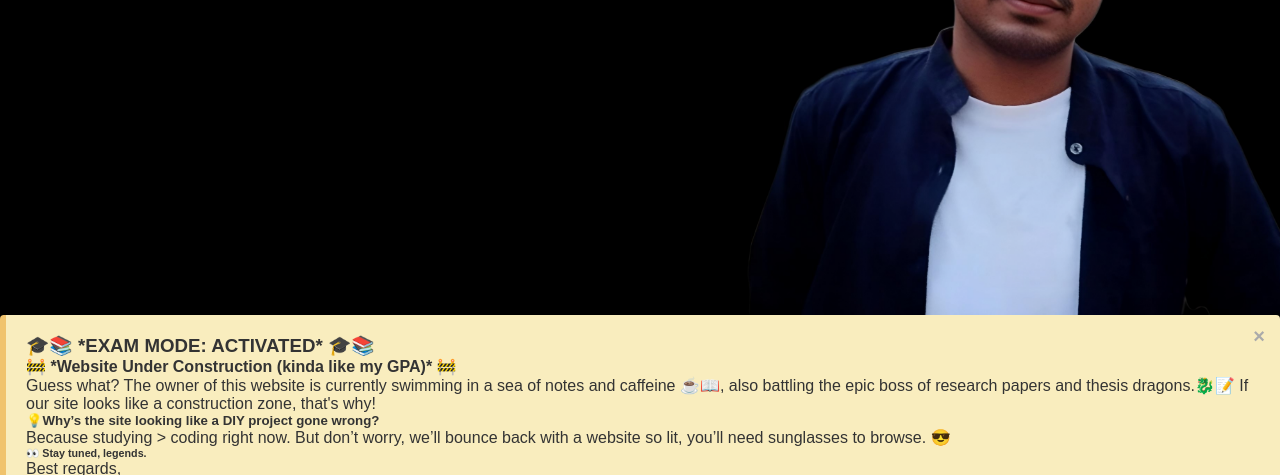
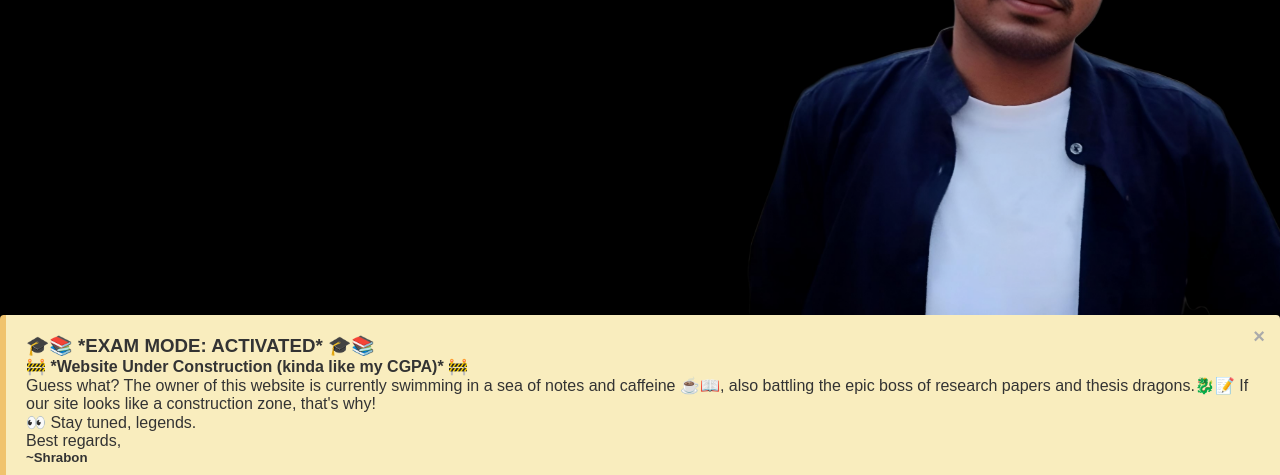
Before and after one commit to shrabonbiswas/its-shrabon, a plain HTML site: page index.html in a window 1280 px wide. Shown: the part 485-960 px from the top of the page. Drawn offline with Linux system fonts and the light colour scheme.

Commit message:
index.html

```diff
--- a/index.html
+++ b/index.html
@@ -34,16 +34,15 @@
             <span class="closebtn" onclick="this.parentElement.style.display='none';">&times;</span>
             <h3>🎓📚 *EXAM MODE: ACTIVATED* 🎓📚 </h3>
 
-              <h4>🚧 *Website Under Construction (kinda like my GPA)* 🚧</h4>
+              <h4>🚧 *Website Under Construction (kinda like my CGPA)* 🚧</h4>
 
 
                 <p>Guess what? The owner of this website is currently swimming in a sea of notes and caffeine ☕📖, also battling the epic boss of research papers and thesis dragons.🐉📝 If our site looks like a construction zone, that's why! </p>
-             <h5>💡Why’s the site looking like a DIY project gone wrong?</h5>
-             <p>Because studying > coding right now. But don’t worry, we’ll bounce back with a website so lit, you’ll need sunglasses to browse. 😎</p>
-             <h6>👀 Stay tuned, legends.</h6>
+
+             <p>👀 Stay tuned, legends.</p>
 
                 <p>Best regards,</p>
-                <p>~Shrabon</p>
+                <h5>~Shrabon</h5>
         </div>
         <!-------------about------------->
 <div id="about">
```
